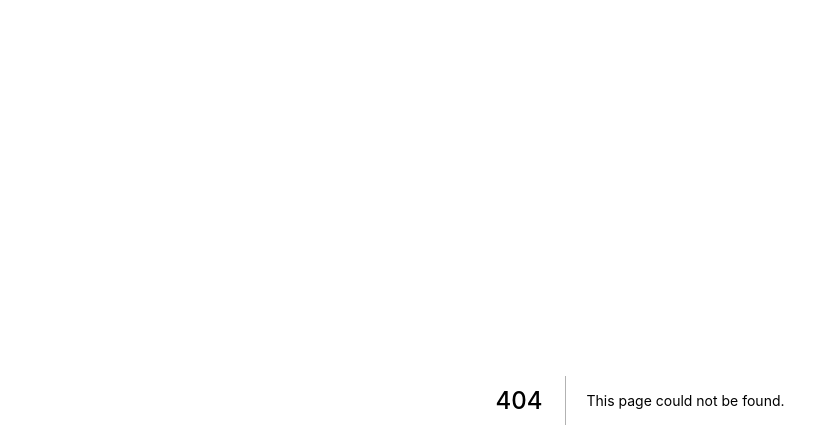
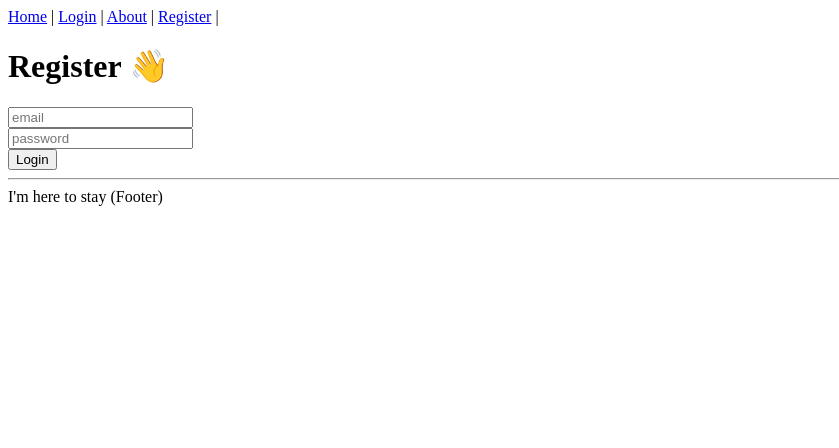
Before and after one commit to vjekooo/graphql_user_nextjs, a Next.js app: page /login in a window 1280 px wide. Before the commit this address had no page. Shown: the top 448 px of the page, without its empty margins (0-839 px from the left). Built offline with nearby package versions, Linux system fonts and the light colour scheme.

Commit message:
fe register

```diff
--- a/components/Layout.tsx
+++ b/components/Layout.tsx
@@ -6,7 +6,7 @@ type Props = {
   title?: string,
 }
 
-const Layout: React.FunctionComponent<Props> = ({ children, title = 'This is the default title' }) => (
+const Layout: React.FunctionComponent<Props> = ({ children, title = 'This is the default layout' }) => (
 	<div>
 		<Head>
 			<title>{title}</title>
@@ -16,8 +16,9 @@ const Layout: React.FunctionComponent<Props> = ({ children, title = 'This is the
 		<header>
 			<nav>
 				<Link href='/'><a>Home</a></Link> | {' '}
-        <Link href='/list-fc'><a>List as Functional Component</a></Link> | {' '}
-        <Link href='/list-class'><a>List As Class</a></Link> | {' '}
+				{/* <Link href='/list-fc'><a>List as Functional Component</a></Link> | {' '}
+				<Link href='/list-class'><a>List As Class</a></Link> | {' '} */}
+				<Link href='/login'><a>Login</a></Link> | {' '}
 				<Link href='/about'><a>About</a></Link> | {' '}
 				<Link href='/register'><a>Register</a></Link> | {' '}
 			</nav>
--- /dev/null
+++ b/pages/login.tsx
@@ -0,0 +1,62 @@
+
+import * as React from 'react'
+import Router from 'next/router';
+import { Formik, Field } from 'formik'
+
+import Layout from '../components/Layout'
+import { InputField } from '../components/fields/InputField'
+import { LoginComponent } from '../generated/apolloComponents'
+
+const Login: React.FunctionComponent = () => {
+	return (
+		<Layout title="Login page">
+			<h1>Register 👋</h1>
+            <LoginComponent>
+                {login => (
+                    <Formik
+                        onSubmit={async (data, { setErrors }) => {
+                            const response = await login({
+                                variables: data
+                            })
+                            console.log(response)
+                            if (response && response.data && !response.data.login) {
+                                setErrors({
+                                    email: 'invalid login'
+                                })
+                                return
+                            }
+                            Router.push('/')
+                        }}
+                        initialValues={{
+                            email: '',
+                            password: ''
+                        }}
+                    >
+                        {
+                            ({values, handleSubmit}) => <form onSubmit={handleSubmit}>
+                                <Field
+                                    name="email"
+                                    placeholder="email"
+                                    component={InputField}
+                                />
+                                <Field
+                                    name="password"
+                                    placeholder="password"
+                                    type="password"
+                                    component={InputField}
+                                />
+                                <button
+                                    type="submit"
+                                >
+                                    Login
+                                </button>
+                            </form>
+                        }
+                    </Formik>
+                )}
+            </LoginComponent>
+		</Layout>
+	)
+}
+
+export default Login;
```
Also changed, not shown: graphql/user/mutations/confirmUser.ts (added, +7 -0 lines), pages/check-email.tsx (added, +17 -0 lines), pages/index.tsx (+4 -13 lines), pages/register.tsx (+5 -14 lines). Lines whose indentation alone changed are shown as unchanged.
